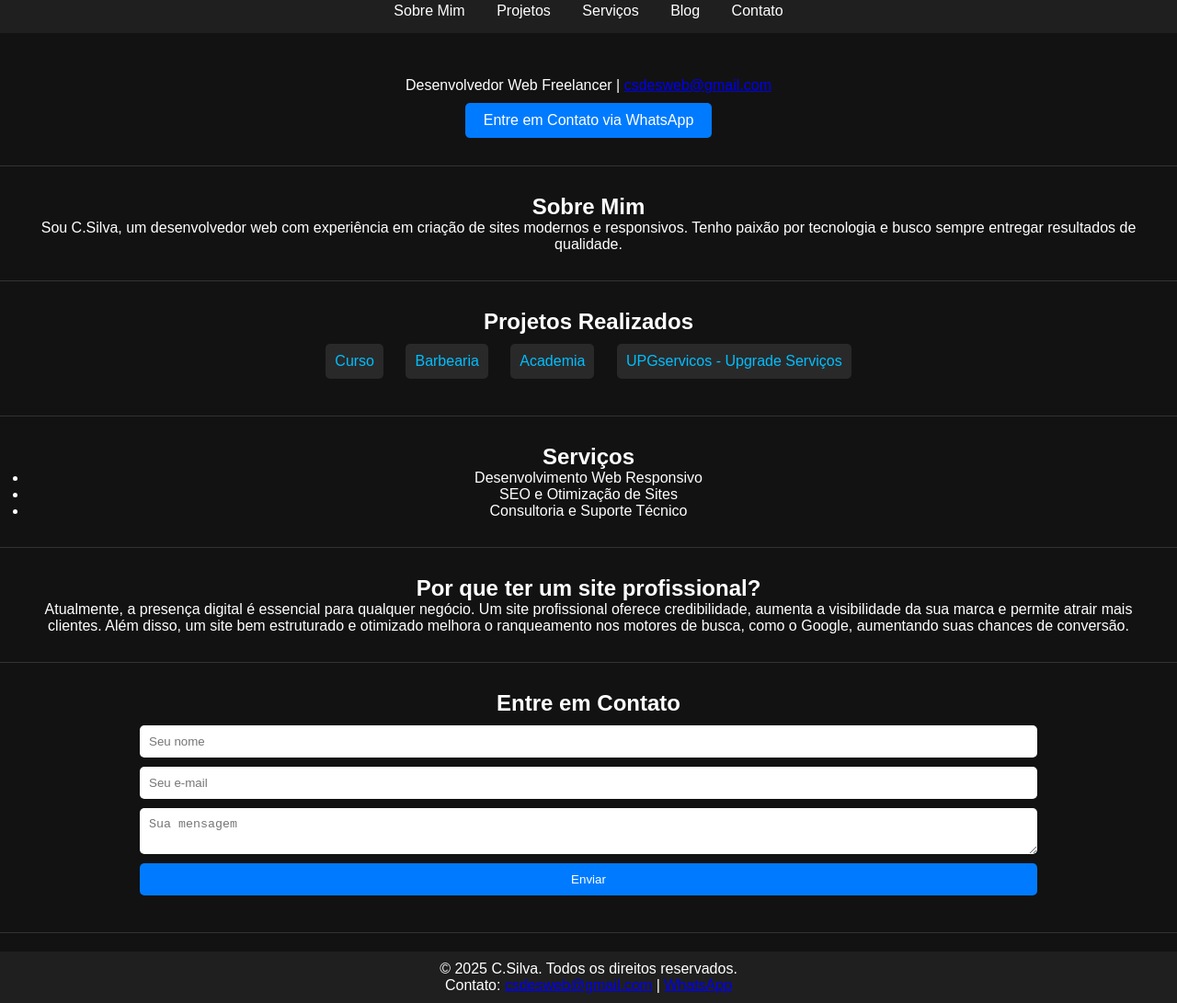
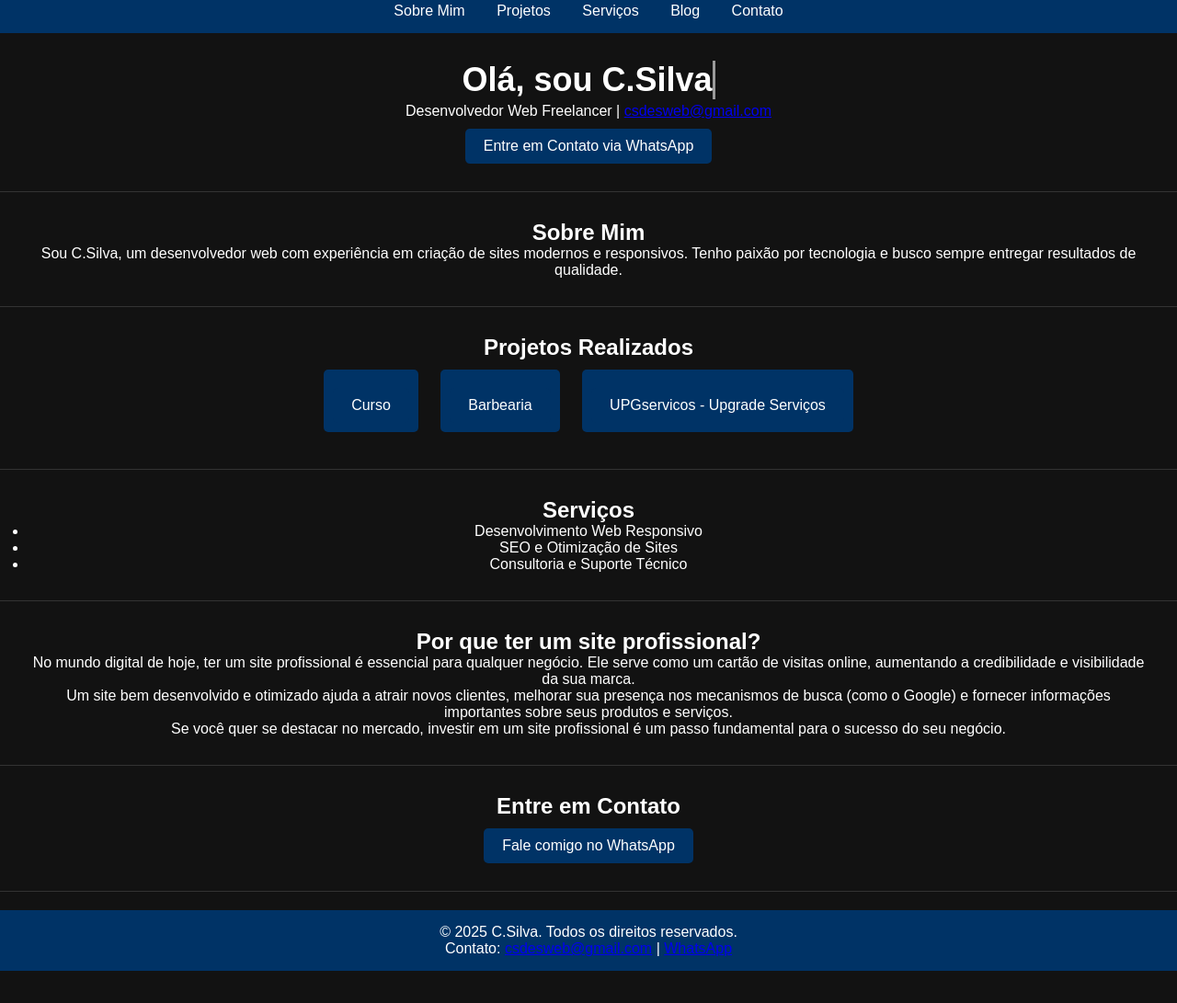
Before and after one commit to csilvadesweb/portifolioc.s, a plain HTML site: page index.html in a window 1280 px wide. Shown: the part 12-1103 px from the top of the page at 92% size. After the commit the page ends 1068 px from the top, so only its background shows below. Drawn offline with Linux system fonts and the light colour scheme.

Commit message:
Update index.html

```diff
--- a/index.html
+++ b/index.html
@@ -16,8 +16,8 @@
             color: white;
             text-align: center;
         }
-        header {
-            background: #1f1f1f;
+        header, footer {
+            background: #003366;
             padding: 15px;
         }
         nav ul {
@@ -36,20 +36,16 @@
             font-size: 36px;
             white-space: nowrap;
             overflow: hidden;
+            display: inline-block;
             border-right: 3px solid white;
-            display: inline-block;
-            animation: typing 3s steps(30, end) forwards, blink 0.75s infinite;
-        }
-        @keyframes typing {
-            from { width: 0; }
-            to { width: 100%; }
+            animation: blink 0.75s infinite;
         }
         @keyframes blink {
             50% { border-color: transparent; }
         }
-        .btn {
+        .btn, .project-card a {
             display: inline-block;
-            background: #007bff;
+            background: #003366;
             color: white;
             padding: 10px 20px;
             margin-top: 10px;
@@ -61,32 +57,17 @@
             border-bottom: 1px solid #333;
         }
         .project-card {
-            background: #292929;
+            background: #003366;
             padding: 10px;
             margin: 10px;
             display: inline-block;
             border-radius: 5px;
         }
         .project-card a {
-            color: #00bfff;
+            color: white;
             text-decoration: none;
         }
-        form input, form textarea, form button {
-            display: block;
-            width: 80%;
-            margin: 10px auto;
-            padding: 10px;
-            border-radius: 5px;
-            border: none;
-        }
-        form button {
-            background: #007bff;
-            color: white;
-            cursor: pointer;
-        }
         footer {
-            background: #1f1f1f;
-            padding: 10px;
             margin-top: 20px;
         }
         @media (max-width: 600px) {
@@ -94,9 +75,6 @@
                 display: flex;
                 flex-direction: column;
                 align-items: center;
-            }
-            nav ul li {
-                margin: 10px 0;
             }
             .project-card {
                 display: block;
@@ -134,9 +112,8 @@
 <section id="projects">
     <h2>Projetos Realizados</h2>
     <div class="project-card"><a href="https://csilvadesweb.github.io/curso/" target="_blank">Curso</a></div>
-<div class="project-card"><a href="https://csilvadesweb.github.io/barbearia1/" target="_blank">Barbearia</a></div>
-    <div class="project-card"><a href="https://csilvadesweb.github.io/academia/index.html" target="_blank">Academia</a></div>
-    <div class="project-card"><a href="https://csilvadesweb.github.io/UPGservicos-Upgrade-Servicos/" target="_blank">UPGservicos - Upgrade Serviços</a></div>
+    <div class="project-card"><a href="https://csilvadesweb.github.io/barbearia1/" target="_blank">Barbearia</a></div>
+    <div class="project-card"><a href="https://csilvadesweb.github.io/UPGservicos-Upgrade-Servios/" target="_blank">UPGservicos - Upgrade Serviços</a></div>
 </section>
 
 <section id="services">
@@ -150,17 +127,14 @@
 
 <section id="blog">
     <h2>Por que ter um site profissional?</h2>
-    <p>Atualmente, a presença digital é essencial para qualquer negócio. Um site profissional oferece credibilidade, aumenta a visibilidade da sua marca e permite atrair mais clientes. Além disso, um site bem estruturado e otimizado melhora o ranqueamento nos motores de busca, como o Google, aumentando suas chances de conversão.</p>
+<p>No mundo digital de hoje, ter um site profissional é essencial para qualquer negócio. Ele serve como um cartão de visitas online, aumentando a credibilidade e visibilidade da sua marca.</p>
+    <p>Um site bem desenvolvido e otimizado ajuda a atrair novos clientes, melhorar sua presença nos mecanismos de busca (como o Google) e fornecer informações importantes sobre seus produtos e serviços.</p>
+    <p>Se você quer se destacar no mercado, investir em um site profissional é um passo fundamental para o sucesso do seu negócio.</p>
 </section>
 
 <section id="contact">
     <h2>Entre em Contato</h2>
-    <form id="contact-form">
-        <input type="text" id="name" name="name" placeholder="Seu nome" required>
-        <input type="email" id="email" name="email" placeholder="Seu e-mail" required>
-        <textarea id="message" name="message" placeholder="Sua mensagem" required></textarea>
-        <button type="submit">Enviar</button>
-    </form>
+    <a href="https://wa.me/5511991677373?text=Olá,%20quero%20fazer%20um%20orçamento!" class="btn">Fale comigo no WhatsApp</a>
 </section>
 
 <footer>
@@ -179,29 +153,10 @@
             if (index < text.length) {
                 textElement.innerHTML += text.charAt(index);
                 index++;
-                setTimeout(typeWriter, 100);
+                setTimeout(typeWriter, 150);
             }
         }
         typeWriter();
-    });
-
-    document.getElementById("contact-form").addEventListener("submit", function (event) {
-        event.preventDefault();
-
-        let name = document.getElementById("name").value.trim();
-        let email = document.getElementById("email").value.trim();
-        let message = document.getElementById("message").value.trim();
-
-        if (name === ""  email === ""  message === "") {
-            alert("Por favor, preencha todos os campos!");
-            return;
-        }
-
-        let phoneNumber = "5511991677373";
-        let whatsappMessage = Olá, meu nome é ${name}. Meu e-mail: ${email}. Mensagem: ${message};
-        let whatsappURL = https://wa.me/${phoneNumber}?text=${encodeURIComponent(whatsappMessage)};
-
-        window.location.href = whatsappURL;
     });
 </script>
 
```
